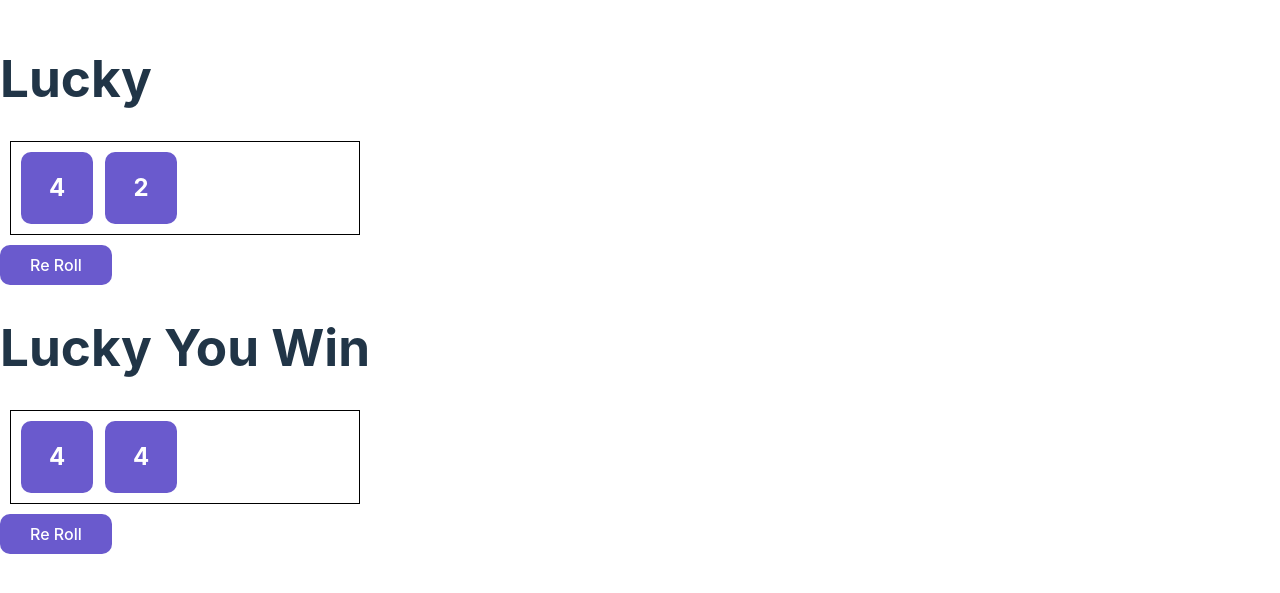
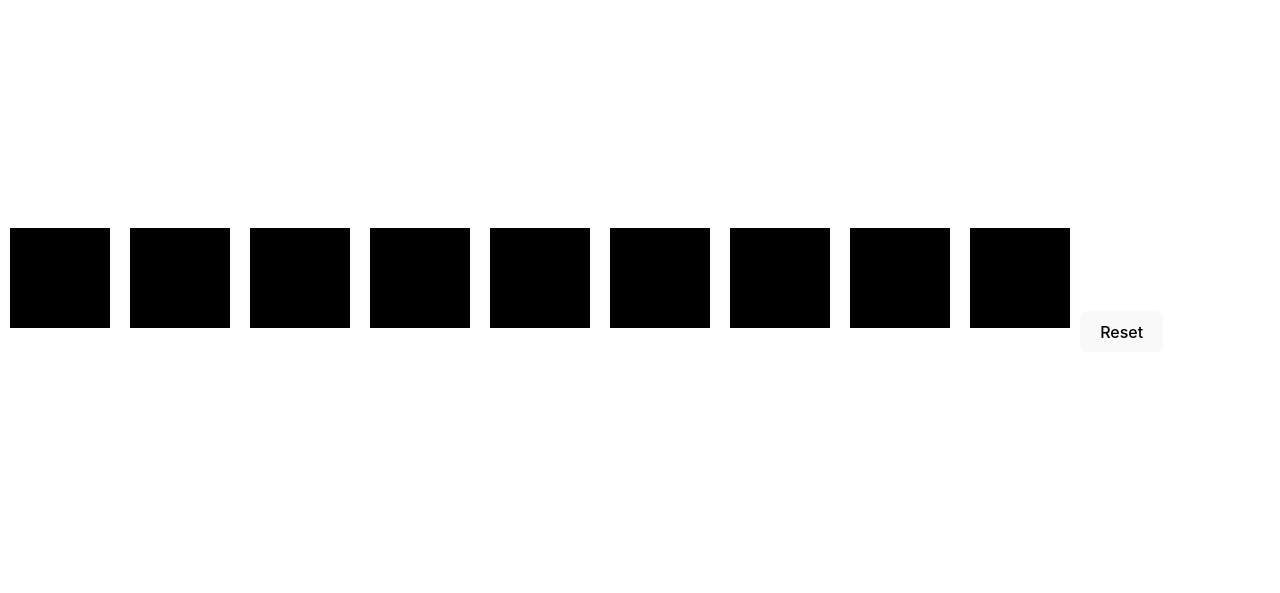
Before and after one commit to asimtimsina/Udemy_fullstack, a React (Vite) app in the folder first-react-project/: page / in a window 1280 px wide. Shown: the part 115-708 px from the top of the page. Built offline with nearby package versions, Linux system fonts and the light colour scheme.

Commit message:
654. Practice Passing State Updating Functions

```diff
--- a/first-react-project/src/App.jsx
+++ b/first-react-project/src/App.jsx
@@ -3,8 +3,9 @@
 // import Cow from './cow'
 // import './cow.css'
 
-import Dice from "./Dice"
-import LuckyN from "./LuckyN"
+import BoxGrid from "./BoxGrid";
+// import Dice from "./Dice"
+// import LuckyN from "./LuckyN"
 
 // import EmojiClicker from "./EmojiClicker";
 // import ScoreKeeper from "./ScoreKeeper";
@@ -35,6 +36,7 @@ import LuckyN from "./LuckyN"
 // import ColorArray from "./ColorArray";
 // import UpdaterFUnc from "./UpdaterFUnc";
 import { d6, sum, getRolls } from "./utils"
+
 
 
 function lessThan4(dice) {
@@ -103,8 +105,12 @@ function App() {
       <Dice dice={[3, 4, 2]} />
       <Dice dice={[3, 4, 2]} /> */}
 
-      <LuckyN numDice={2} winCheck={lessThan4} />
-      <LuckyN numDice={2} winCheck={allSameValue} />
+      {/* <LuckyN numDice={2} winCheck={lessThan4} />
+      <LuckyN numDice={2} winCheck={allSameValue} /> */}
+      {/* <Box/> */}
+      <BoxGrid />
+
+
     </>
   )
 }
--- /dev/null
+++ b/first-react-project/src/Box.css
@@ -0,0 +1,6 @@
+.Box {
+    width: 100px;
+    height: 100px;
+    display: inline-block;
+    margin: 10px
+}
--- /dev/null
+++ b/first-react-project/src/Box.jsx
@@ -0,0 +1,14 @@
+import "./Box.css"
+
+export default function Box({ isActive, toggle }) {
+
+
+    return (
+
+        <div onClick={toggle} className="Box" style={{ backgroundColor: isActive ? "red" : "black" }}>
+
+        </div>
+
+    )
+
+}
--- /dev/null
+++ b/first-react-project/src/BoxGrid.css
@@ -0,0 +1 @@
+.BoxGrid {}
--- /dev/null
+++ b/first-react-project/src/BoxGrid.jsx
@@ -0,0 +1,32 @@
+import { useState } from 'react'
+import Box from './Box'
+import './BoxGrid.css'
+
+export default function BoxGrid() {
+
+    const [boxes, setBoxes] = useState(new Array(9).fill(false))
+
+    const reset = () => {
+        setBoxes(new Array(9).fill(false))
+    }
+
+    const toggleBox = (index) => {
+        setBoxes(oldBoxes => {
+            return oldBoxes.map((value, i) => {
+                if (i === index) return !value;
+                return value;
+            })
+
+        })
+    }
+
+    return (
+
+        <>
+            {boxes.map((b, i) => <Box key={i} toggle={() => toggleBox(i)} isActive={b} />)}
+            <button onClick={reset}> Reset </button>
+        </>
+
+    )
+
+}
```
Also changed, not shown: first-react-project/notes.txt.
